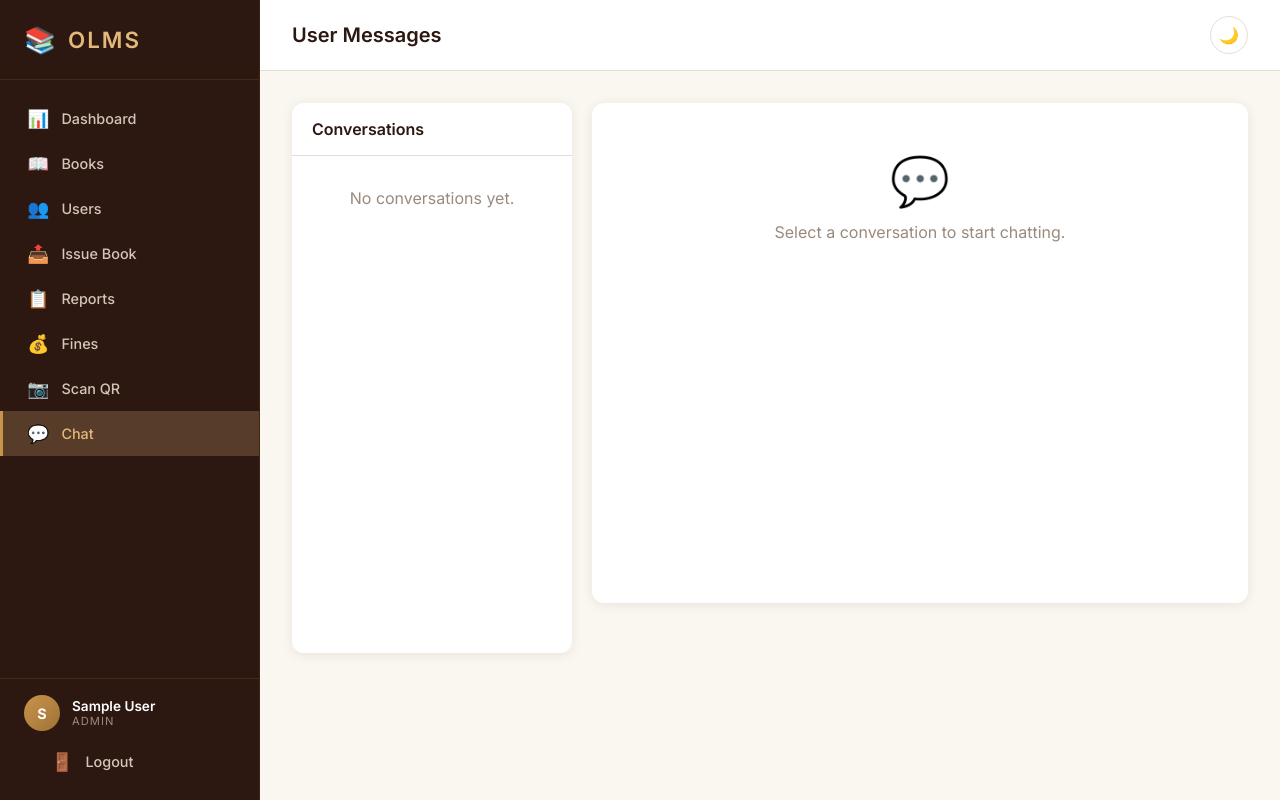
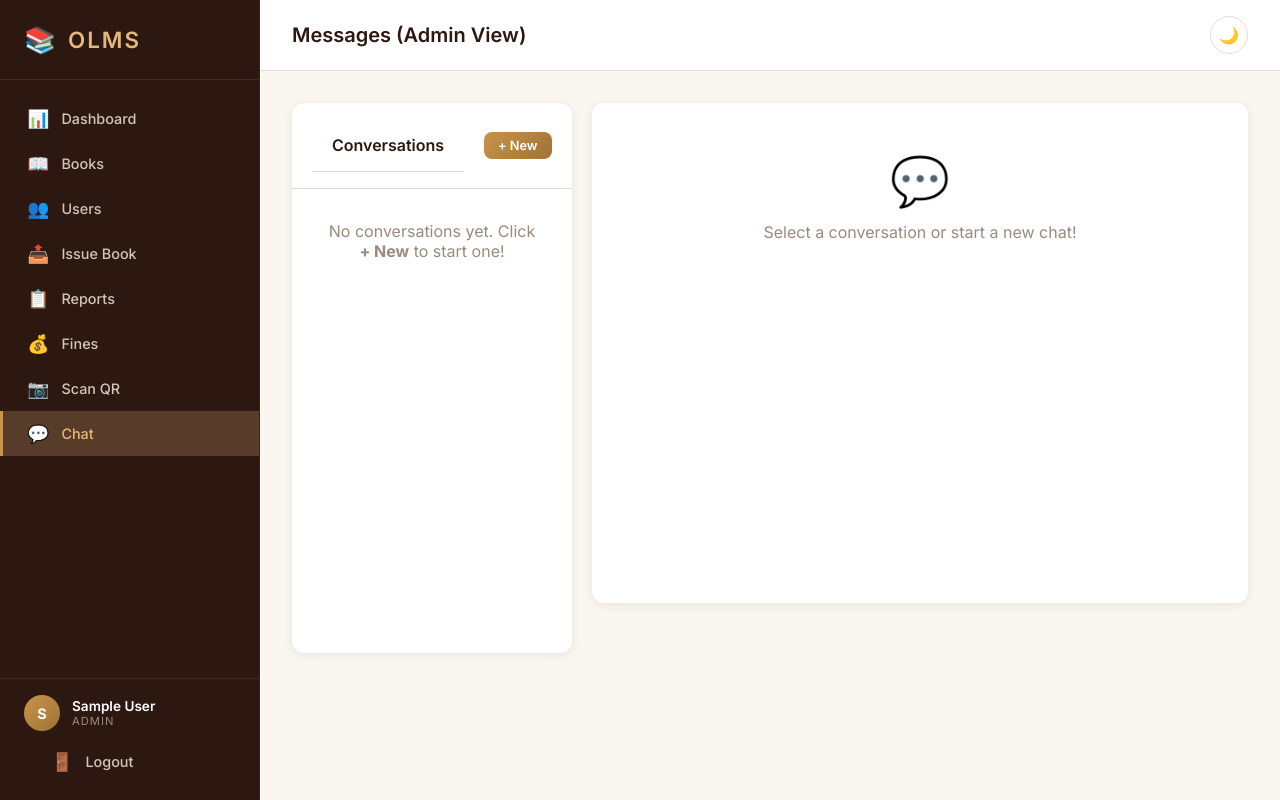
Before and after one commit to SUMIT12-IND/CSK, a Flask app: page /admin/chat in a window 1280 px wide. Run offline with Flask 3, Linux system fonts and the light colour scheme; the visitor is signed in with stand-in values (Sample User, id 1); tables that the repository leaves empty hold one stand-in row (values such as "Sample post").

Commit message:
Add files via upload

```diff
--- a/olms/routes/admin.py
+++ b/olms/routes/admin.py
@@ -7,7 +7,7 @@ from models.issued_book import (
     get_dashboard_stats, get_pending_requests, approve_request, reject_request
 )
 from models.fine import get_all_fines, mark_fine_paid, calculate_and_update_fines
-from models.message import get_user_chats, get_conversation, send_message, mark_messages_read, get_admin_id
+from models.message import get_user_chats, get_conversation, send_message, mark_messages_read, get_admin_id, get_all_users_for_chat
 from models.notification import create_notification
 
 admin_bp = Blueprint('admin', __name__, url_prefix='/admin')
@@ -242,21 +242,29 @@ def pay_fine_route(fine_id):
     return redirect(url_for('admin.fines'))
 
 
-# ─── Chat (Feature 3) ────────────────────────────
+# ─── Chat (Feature 3 – All Users) ────────────────
 @admin_bp.route('/chat')
 @admin_required
 def chat_list():
-    chats = get_user_chats(session['user_id'])
-    return render_template('admin/chat.html', chats=chats, active_chat=None, messages=[])
+    """Show admin chat list + option to start new ones."""
+    my_id = session['user_id']
+    chats = get_user_chats(my_id)
+    all_users = get_all_users_for_chat(my_id)
+    return render_template('admin/chat.html', chats=chats, all_users=all_users,
+                           active_chat=None, messages=[])
 
 
 @admin_bp.route('/chat/<int:user_id>')
 @admin_required
 def chat_with_user(user_id):
-    chats = get_user_chats(session['user_id'])
-    messages = get_conversation(session['user_id'], user_id)
-    mark_messages_read(user_id, session['user_id'])
-    return render_template('admin/chat.html', chats=chats, active_chat=user_id, messages=messages)
+    """Chat with a specific user from admin side."""
+    my_id = session['user_id']
+    chats = get_user_chats(my_id)
+    all_users = get_all_users_for_chat(my_id)
+    messages = get_conversation(my_id, user_id)
+    mark_messages_read(user_id, my_id)
+    return render_template('admin/chat.html', chats=chats, all_users=all_users,
+                           active_chat=user_id, messages=messages)
 
 
 @admin_bp.route('/chat/<int:user_id>/send', methods=['POST'])
--- a/olms/static/css/style.css
+++ b/olms/static/css/style.css
@@ -1504,3 +1504,24 @@ h4 {
         flex-direction: column;
     }
 }
+
+.chat-list-header {
+    display: flex;
+    justify-content: space-between;
+    align-items: center;
+    padding: 1rem 1.25rem;
+    border-bottom: 1px solid var(--border-color);
+}
+
+.chat-list-header h3 {
+    margin: 0;
+    font-size: 1rem;
+}
+
+.new-chat-user-list {
+    max-height: 300px;
+    overflow-y: auto;
+    margin-top: 1rem;
+    border: 1px solid var(--border-color);
+    border-radius: var(--radius-sm);
+}
--- a/olms/templates/admin/chat.html
+++ b/olms/templates/admin/chat.html
@@ -1,10 +1,16 @@
 {% extends "base.html" %}
-{% block title %}Chat{% endblock %}
-{% block page_title %}User Messages{% endblock %}
+{% block title %}Admin Chat{% endblock %}
+{% block page_title %}Messages (Admin View){% endblock %}
 {% block content %}
 <div class="admin-chat-layout">
+    {# ── Left sidebar: conversations + new chat ── #}
     <div class="chat-user-list">
-        <h3>Conversations</h3>
+        <div class="chat-list-header">
+            <h3>Conversations</h3>
+            <button class="btn btn-sm btn-primary"
+                onclick="document.getElementById('newChatModal').classList.add('show')">+ New</button>
+        </div>
+
         {% if chats %}
         {% for user in chats %}
         <a href="{{ url_for('admin.chat_with_user', user_id=user.id) }}"
@@ -12,7 +18,7 @@
             <span class="chat-user-avatar">{{ user.name[0] }}</span>
             <div class="chat-user-info">
                 <span class="chat-user-name">{{ user.name }}</span>
-                <small>{{ user.email }}</small>
+                <small>{{ user.role | capitalize }}</small>
             </div>
             {% if user.unread > 0 %}
             <span class="chat-unread-badge">{{ user.unread }}</span>
@@ -20,10 +26,11 @@
         </a>
         {% endfor %}
         {% else %}
-        <p class="chat-empty">No conversations yet.</p>
+        <p class="chat-empty">No conversations yet. Click <strong>+ New</strong> to start one!</p>
         {% endif %}
     </div>
 
+    {# ── Right side: active conversation ── #}
     <div class="chat-container">
         {% if active_chat %}
         <div class="chat-messages" id="chatMessages">
@@ -36,7 +43,7 @@
             {% endfor %}
         </div>
         <form class="chat-input-bar" method="POST" action="{{ url_for('admin.send_chat', user_id=active_chat) }}">
-            <input type="text" name="message" placeholder="Type a reply..." autocomplete="off" required>
+            <input type="text" name="message" placeholder="Type your message..." autocomplete="off" required>
             <button type="submit" class="btn btn-primary">Send</button>
         </form>
         <script>
@@ -46,9 +53,33 @@
         {% else %}
         <div class="empty-state">
             <span class="empty-icon">💬</span>
-            <p>Select a conversation to start chatting.</p>
+            <p>Select a conversation or start a new chat!</p>
         </div>
         {% endif %}
     </div>
 </div>
+
+{# ── New Chat Modal ── #}
+<div class="book-modal-overlay" id="newChatModal" onclick="if(event.target===this)this.classList.remove('show')">
+    <div class="book-modal">
+        <button class="modal-close"
+            onclick="document.getElementById('newChatModal').classList.remove('show')">×</button>
+        <h2>Start a New Chat</h2>
+        <p class="modal-author">Select a user to chat with</p>
+        <div class="new-chat-user-list">
+            {% for u in all_users %}
+            <a href="{{ url_for('admin.chat_with_user', user_id=u.id) }}" class="chat-user-item">
+                <span class="chat-user-avatar">{{ u.name[0] }}</span>
+                <div class="chat-user-info">
+                    <span class="chat-user-name">{{ u.name }}</span>
+                    <small>{{ u.role | capitalize }} · {{ u.email }}</small>
+                </div>
+            </a>
+            {% endfor %}
+            {% if not all_users %}
+            <p class="chat-empty">No other users registered yet.</p>
+            {% endif %}
+        </div>
+    </div>
+</div>
 {% endblock %}
--- a/olms/templates/base.html
+++ b/olms/templates/base.html
@@ -75,9 +75,8 @@
                 class="nav-link {% if request.endpoint == 'user.notifications' %}active{% endif %}">
                 <span class="nav-icon">🔔</span> Notifications
             </a>
-            <a href="{{ url_for('user.chat') }}"
-                class="nav-link {% if request.endpoint == 'user.chat' %}active{% endif %}">
-                <span class="nav-icon">💬</span> Chat with Admin
+            <a href="{{ url_for('user.chat') }}" class="nav-link {% if 'chat' in request.endpoint %}active{% endif %}">
+                <span class="nav-icon">💬</span> Chat
             </a>
             {% endif %}
         </nav>
```
